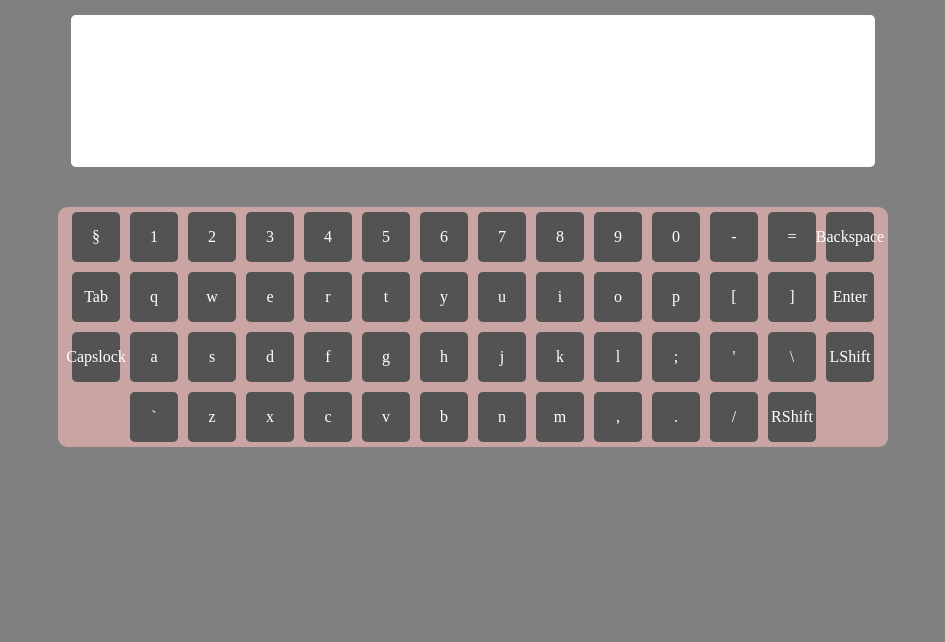
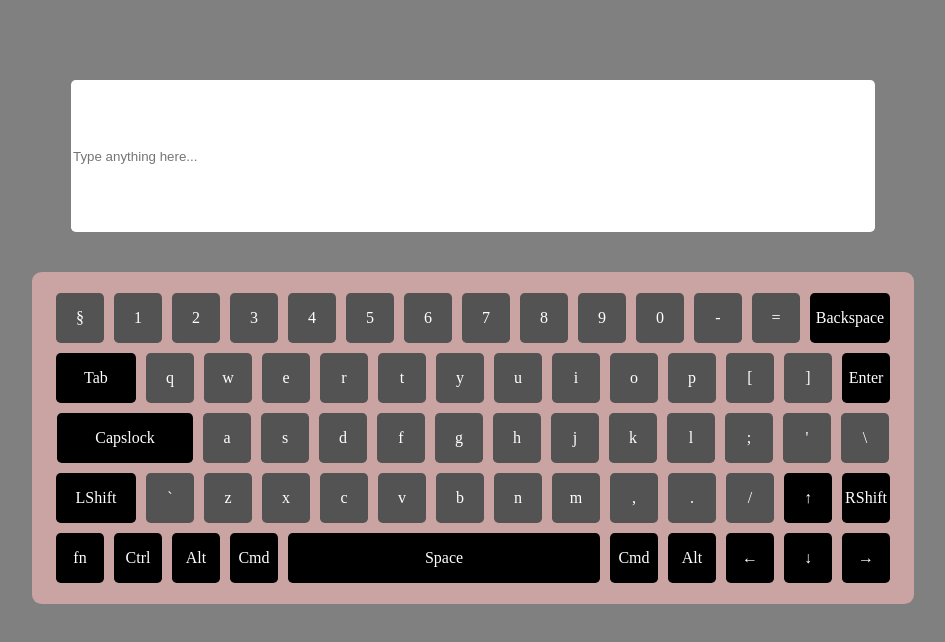
Before and after one commit to Hotimpulse/virtual-keyboard, a website: page index.html in a window 1280 px wide. Shown: the whole page, without its empty margins (167-1112 px from the left). Drawn offline with Linux system fonts and the light colour scheme.

Commit message:
refactor: adjustments to keyboard layout

```diff
--- a/index.js
+++ b/index.js
@@ -2,20 +2,41 @@ document.body.onload = createKeys;
 
 function createKeys() {
 
-  // keys
+  // keys English
   const keysLowerCase = [
     ["§", "1", "2", "3", "4", "5", "6", "7", "8", "9", "0", "-", "=", "Backspace"],
     ["Tab", "q", "w", "e", "r", "t", "y", "u", "i", "o", "p", "[", "]", "Enter"],
     ["Capslock", "a", "s", "d", "f", "g", "h", "j", "k", "l", ";", "'", "\\"],
-    ["LShift", "`", "z", "x", "c", "v", "b", "n", "m", ",", ".", "/", "RShift"],
+    ["LShift", "`", "z", "x", "c", "v", "b", "n", "m", ",", ".", "/", "↑", "RShift"],
+    ["fn", "Ctrl", "Alt", "Cmd", "Space", "Cmd", "Alt", "←", "↓", "→"]
   ];
 
-  const keysShiftCase = [
+  const keysUpperCase = [
     ["±", "!", "@", "#", "$", "%", "^", "&", "*", "(", ")", "_", "+", "Backspace"],
     ["Tab", "Q", "W", "E", "R", "T", "Y", "U", "I", "O", "P", "{", "}", "Enter"],
     ["Capslock", "A", "S", "D", "F", "G", "H", "J", "K", "L", ":", `"`, "|"],
-    ["LShift", "~", "z", "x", "c", "v", "b", "n", "m", "<", ">", "?", "RShift"],
+    ["LShift", "~", "Z", "X", "C", "V", "B", "N", "M", "<", ">", "?", "↑", "RShift"],
+    ["fn", "Ctrl", "Alt", "Cmd", "Space", "Cmd", "Alt", "←", "↓", "→"]
   ];
+
+  // keys Russian
+  const keysRuLowerCase = [
+    ["§", "1", "2", "3", "4", "5", "6", "7", "8", "9", "0", "-", "=", "Backspace"],
+    ["Tab", "й", "ц", "у", "к", "е", "н", "г", "ш", "щ", "з", "х", "ъ", "Enter"],
+    ["Capslock", "ф", "ы", "в", "а", "п", "р", "о", "л", "д", "ж", "э", "ё"],
+    ["LShift", "]", "я", "ч", "с", "м", "и", "т", "ь", "б", "ю", "/", "↑", "RShift"],
+    ["fn", "Ctrl", "Alt", "Cmd", "Space", "Cmd", "Alt", "←", "↓", "→"]
+  ];
+
+  const keysRuUpperCase = [
+    ["±", "!", "@", "#", "$", "%", "^", "&", "*", "(", ")", "_", "+", "Backspace"],
+    ["Tab", "Й", "Ц", "У", "К", "Е", "Н", "Г", "Ш", "Щ", "З", "Х", "Ъ", "Enter"],
+    ["Capslock", "Ф", "Ы", "В", "А", "П", "Р", "О", "Л", "Д", "Ж", "Э", "Ё"],
+    ["LShift", "[", "Я", "Ч", "С", "М", "И", "Т", "Ь", "Б", "Ю", "/", "↑", "RShift"],
+    ["fn", "Ctrl", "Alt", "Cmd", "Space", "Cmd", "Alt", "←", "↓", "→"]
+  ];
+
+  const languages = ['en', 'ru'];
 
   //container-wrapper
 
@@ -29,6 +50,7 @@ function createKeys() {
   const input = document.createElement("input");
   input.setAttribute("type", "text");
   input.setAttribute("id", "input-field");
+  input.setAttribute("placeholder", "Type anything here...")
   container.appendChild(input);
 
   //keyboard
@@ -43,8 +65,9 @@ function createKeys() {
   const row2 = keysLowerCase[1];
   const row3 = keysLowerCase[2];
   const row4 = keysLowerCase[3];
+  const row5 = keysLowerCase[4];
 
-  const allRows = [...row1, ...row2, ...row3, ...row4];
+  const allRows = [...row1, ...row2, ...row3, ...row4, ...row5];
 
 //   console.log(allRows)
 
@@ -55,24 +78,44 @@ function createKeys() {
     keyBtn.innerHTML = el;
   })
 
-  document.addEventListener("keypress", (event) => {
-    console.log(event.key)
-        if (event.key === "Shift") allRows.innerHTML = keysShiftCase;
-        console.log(event.key);
-      KeyboardEvent.shiftKey ? keysShiftCase : keysLowerCase;
-  })
+  // arrow-wrapper
 
-
+  const arrowWrapper = document.querySelectorAll("#virtual-keyboard :nth-child(n+62)");
+  console.log(arrowWrapper[0].innerHTML)
+//   arrowWrapper[0].style.display = "flex";
+//   arrowWrapper.style.width = "80px";
 
 
   //clicks and keypresses behaviour
 
-//   keyboard.addEventListener("click", (event) => {
-//     if(event.target.classList.contains("key-btn")) {
-//         const key = event.target.dataset.key;
-//         input.value += key;
-//     }
-//   });
+  document.addEventListener("keydown", (event) => {
+    // console.log(event.key, event.code) s, KeyS
+
+    const isShiftPressed = event.shiftKey;
+    const isCtrlAltPressed = event.ctrlKey && event.altKey;
+    const key = event.key;
+
+    // if(isShiftPressed) {
+    //     if(keysLowerCase.includes(key)) {
+    //         event.preventDefault;
+    //         const uppercaseInd = keysLowerCase.indexOf(key);
+    //         const uppercaseKey = keysUpperCase[uppercaseInd];
+
+    //     }
+
+    // }
+
+    // if (isCtrlAltPressed) {
+    //     if (languages.includes(key)) {
+    //       // Change the language
+    //       console.log(`Switched to ${key} language`);
+    //     }
+    //   }
+    // if(event.target.innerHTML) {
+    //     const key = event.target.innerHTML;
+    //     input.value += key;
+    // }
+  });
 
 
 
--- a/sass/style.scss
+++ b/sass/style.scss
@@ -2,11 +2,7 @@ body {
     background: grey;
     margin: 0 auto;
     box-sizing: border-box;
-    // display: flex;
-    // flex-direction: column;
-    // justify-content: center;
-    // align-items: center;
-    padding: 15px;
+    padding: 5rem;
     outline: none;
 }
 
@@ -39,26 +35,45 @@ body {
     align-items: center;
     flex-wrap: wrap;
 
-    width: 830px;
-    // height: 400px;
+    width: 850px;
+    padding: 1rem;
     background: rgb(202, 163, 163);
     border-radius: 0.6rem;
+
+    & div:nth-child(14) {
+        background-color: black;
+        width: 3rem;
+    }
+    & div:nth-child(15) {
+        background-color: black;
+        width: 3rem;
+    }
+    & div:nth-child(28) {
+        background-color: black;
+    }
+    & div:nth-child(29) {
+        background-color: black;
+        width: 6.5rem;
+    }
+    & div:nth-child(42) {
+        background-color: black;
+        width: 3rem;
+    }
+    & div:nth-child(n+54) {
+        background-color: black;
+        width: 1rem;
+    }
+    & div:nth-child(55) {
+        width: 1rem;
+    }
+    & div:nth-child(60) {
+        width: 17.5rem;
+    }
+    & div:nth-child(n+62) {
+        width: 1rem;
+    }
 }
 
-// #row1 {
-//     display: flex;
-//     width: min(100% - 0rem, 800px);
-//     height: 100px;
-//     background-color: wheat;
-// }
-
-// .key-row {
-//     display: flex;
-//     justify-content: center;
-//     align-items: center;
-//     width: 100%;
-//     background-color: wheat;
-// }
 
 #key-btn {
     display: flex;
@@ -76,6 +91,8 @@ body {
     padding: 1rem;
 }
 
+// animation
+
 @keyframes colorSwitch {
     from {
         background-color: rgb(83, 83, 83);
```
Also changed, not shown: build/stylesheets/index.css, 1 other file.
